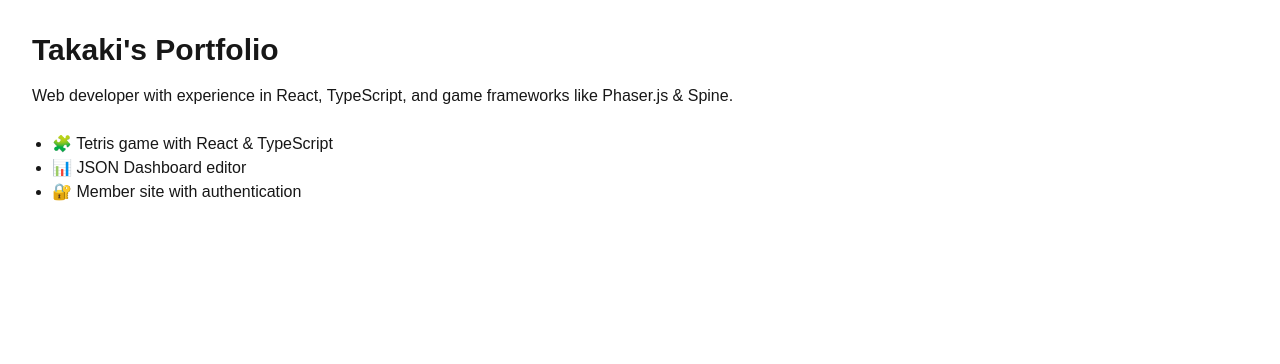
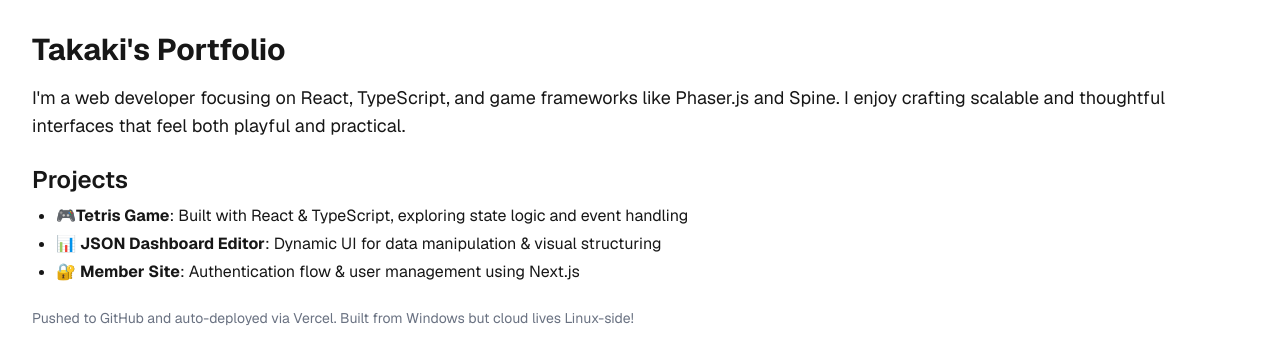
Before and after one commit to takakix2/my-portfolio, a Next.js app: page / in a window 1280 px wide. Shown: the top 364 px of the page. Built offline with nearby package versions, Linux system fonts and the light colour scheme.

Commit message:
eslint-disable

```diff
--- a/src/app/page.tsx
+++ b/src/app/page.tsx
@@ -1,16 +1,35 @@
+// eslint-disable react/no-unescaped-entities
+
 export default function Home() {
   return (
-    <main className="p-8">
-      <h1 className="text-3xl font-bold">Takaki's Portfolio</h1>
-      <p className="mt-4">
-        Web developer with experience in React, TypeScript, and game frameworks
-        like Phaser.js & Spine.
+    <main className="p-8 font-sans">
+      <h1 className="text-3xl font-bold mb-4">Takaki's Portfolio</h1>
+      <p className="text-lg mb-6">
+        I'm a web developer focusing on React, TypeScript, and game frameworks
+        like Phaser.js and Spine. I enjoy crafting scalable and thoughtful
+        interfaces that feel both playful and practical.
       </p>
-      <ul className="mt-6 list-disc ml-5">
-        <li>🧩 Tetris game with React & TypeScript</li>
-        <li>📊 JSON Dashboard editor</li>
-        <li>🔐 Member site with authentication</li>
+
+      <h2 className="text-2xl font-semibold mb-2">Projects</h2>
+      <ul className="list-disc ml-6 space-y-1">
+        <li>
+          🎮<strong>Tetris Game</strong>: Built with React & TypeScript,
+          exploring state logic and event handling
+        </li>
+        <li>
+          📊 <strong>JSON Dashboard Editor</strong>: Dynamic UI for data
+          manipulation & visual structuring
+        </li>
+        <li>
+          🔐 <strong>Member Site</strong>: Authentication flow & user management
+          using Next.js
+        </li>
       </ul>
+
+      <p className="mt-6 text-sm text-gray-500">
+        Pushed to GitHub and auto-deployed via Vercel. Built from Windows but
+        cloud lives Linux-side!
+      </p>
     </main>
   );
 }
```
